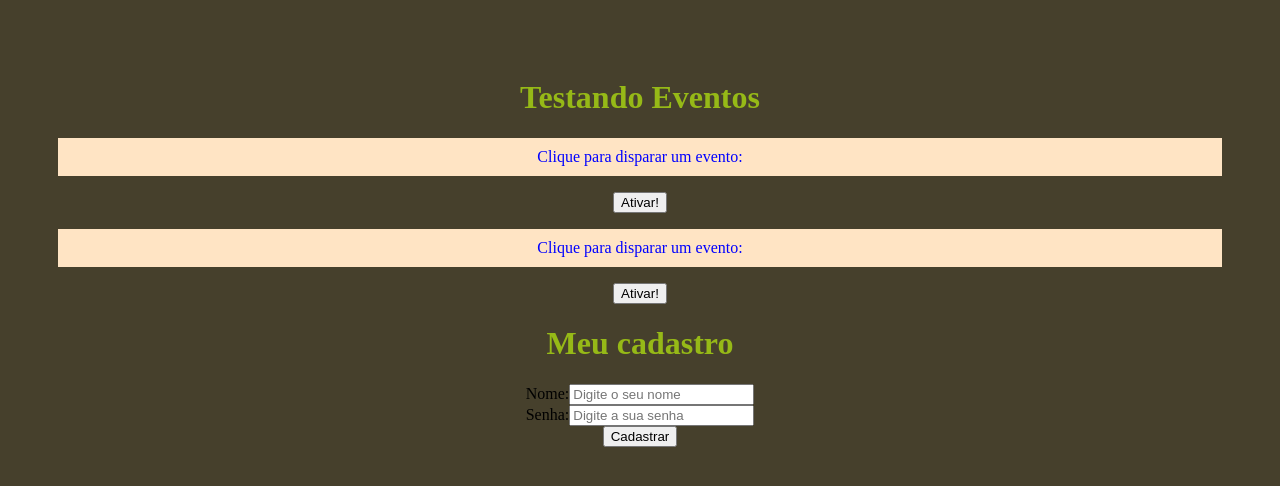
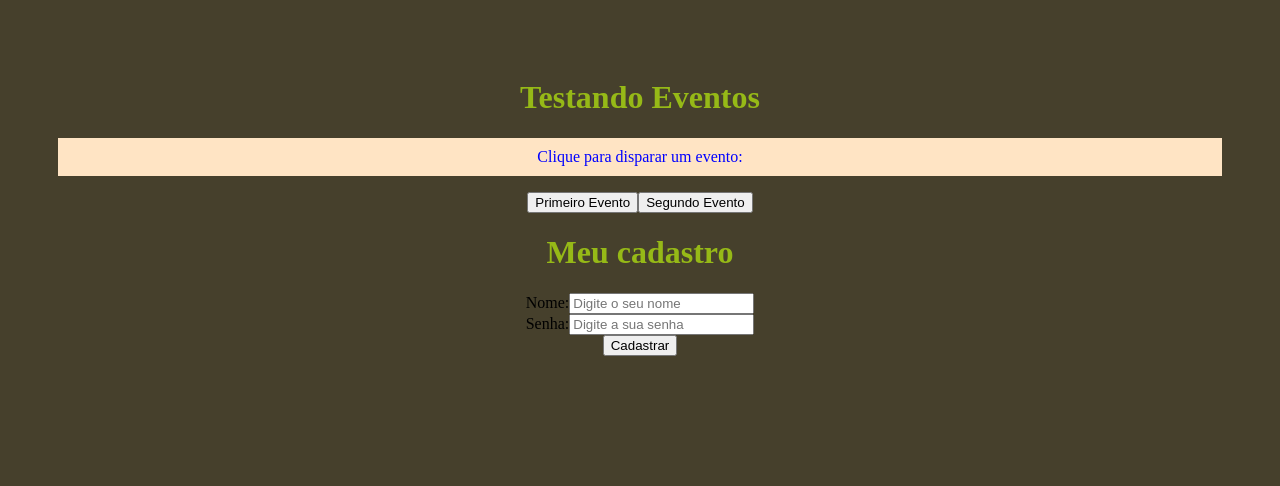
Before and after one commit to marcosCappelli/reactcurso, a React (Create React App) app in the folder reactcosts/: page / in a window 1280 px wide. Shown: the top 486 px of the page. Built offline with nearby package versions, Linux system fonts and the light colour scheme.

Commit message:
commit passar eventos por props

```diff
--- a/reactcosts/src/App.js
+++ b/reactcosts/src/App.js
@@ -14,8 +14,7 @@ function App() {
   return (
     <div className="App">
       <h1>Testando Eventos</h1>
-      <Evento numero="1"/>
-      <Evento numero="2"/>
+      <Evento/>
       <Form />
    </div>
   )
--- a/reactcosts/src/components/Evento.js
+++ b/reactcosts/src/components/Evento.js
@@ -1,12 +1,21 @@
-function Evento({ numero }) {
+import Button from "./evento/Button"
+
+function Evento() {
     function meuEvento() {
-        console.log(`Opa, fui ativado com sucesso! ${numero}`)
+        console.log(`Ativando meu primeiro evento!`)
     }
+
+    function segundoEvento() {
+        console.log("Ativando o segundo evento!")
+    }
+
 
     return (
         <div>
             <p>Clique para disparar um evento:</p>
-            <button onClick={meuEvento}>Ativar!</button>
+            <Button event={meuEvento} text="Primeiro Evento" />
+            <Button event={segundoEvento} text="Segundo Evento" />
+
         </div>
     )
 }
--- /dev/null
+++ b/reactcosts/src/components/evento/Button.js
@@ -0,0 +1,5 @@
+function Button(props) {
+    return <button onClick={props.event}>{props.text}</button>
+}
+
+export default Button
```
